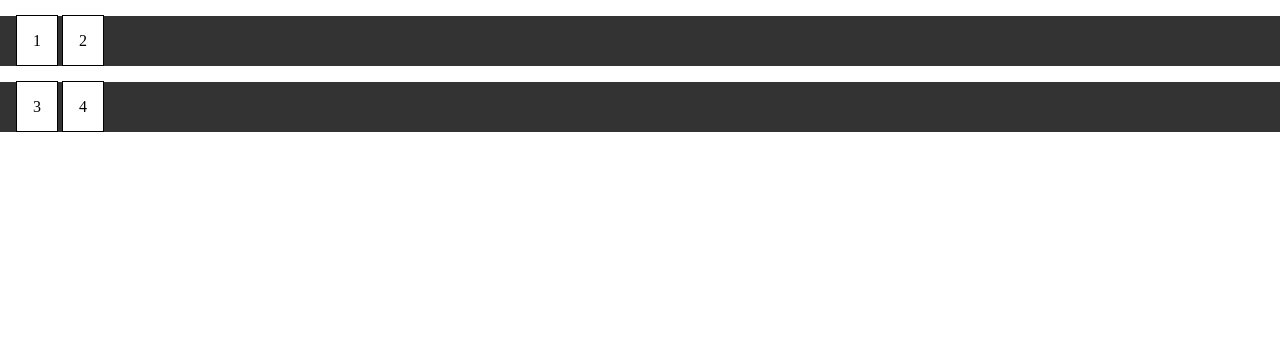
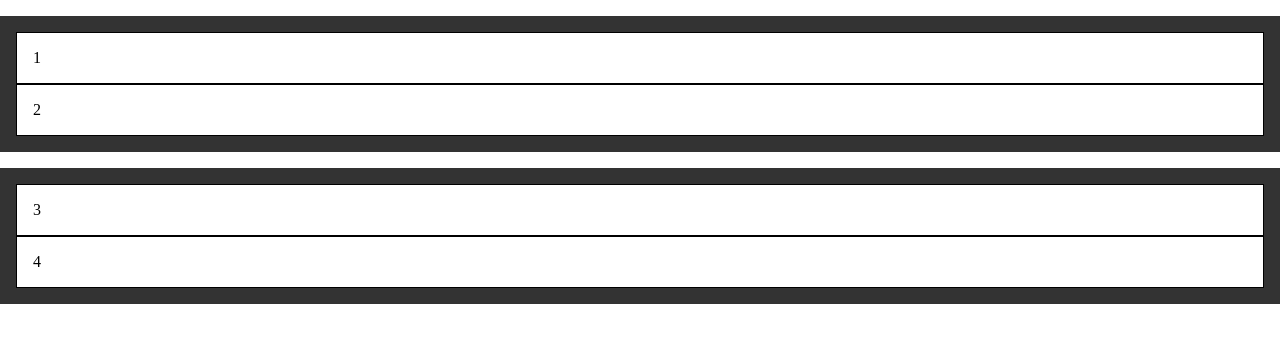
Before and after one commit to rev1311/draggable-test, a plain HTML site: page index.html in a window 1280 px wide. Drawn offline with Linux system fonts and the light colour scheme.

Commit message:
changed span to div for full width

```diff
--- a/index.html
+++ b/index.html
@@ -11,13 +11,13 @@
 <body>
 
     <div class="container">
-        <span class="draggable" draggable="true">1</span>
-        <span class="draggable" draggable="true">2</span>
+        <div class="draggable" draggable="true">1</div>
+        <div class="draggable" draggable="true">2</div>
     </div>
 
     <div class="container">
-        <span class="draggable" draggable="true">3</span>
-        <span class="draggable" draggable="true">4</span>
+        <div class="draggable" draggable="true">3</div>
+        <div class="draggable" draggable="true">4</div>
     </div>
 
 </body>
```
